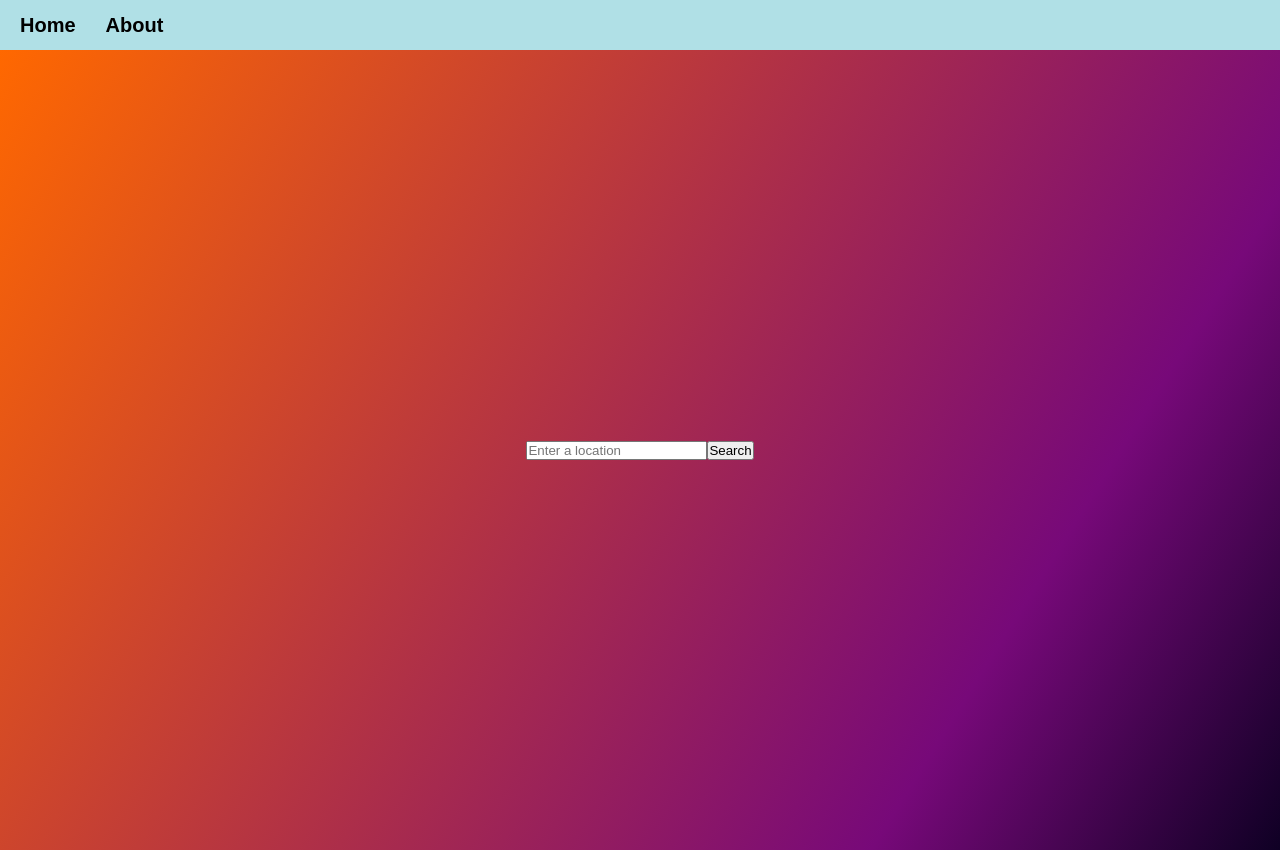
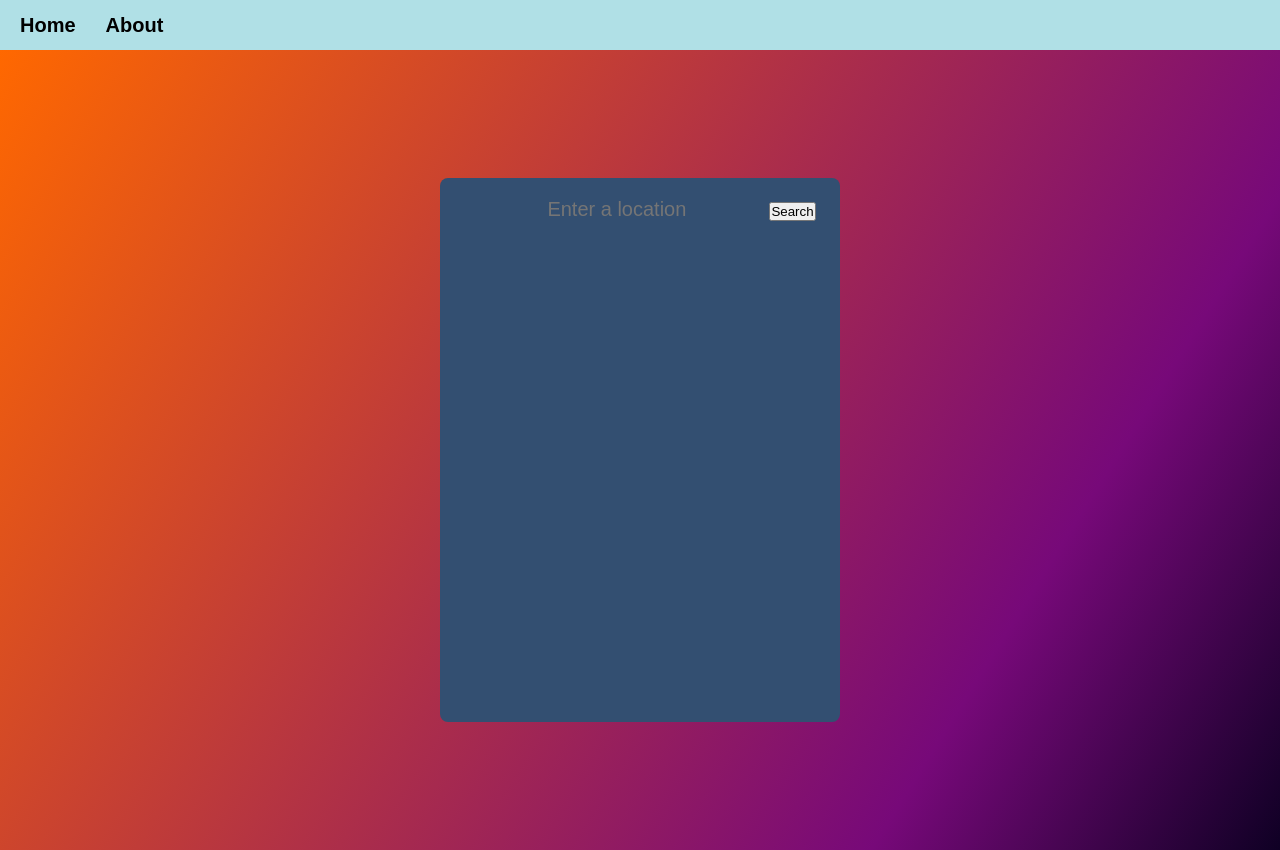
Before and after one commit to iamrahilhabibli/reactjs_weatherapp, a React (Create React App) app: page / in a window 1280 px wide. Built offline with nearby package versions, Linux system fonts and the light colour scheme; no server answers.

Commit message:
date added

```diff
--- a/package.json
+++ b/package.json
@@ -3,6 +3,11 @@
   "version": "0.1.0",
   "private": true,
   "dependencies": {
+    "@fortawesome/fontawesome-svg-core": "^6.4.2",
+    "@fortawesome/free-brands-svg-icons": "^6.4.2",
+    "@fortawesome/free-regular-svg-icons": "^6.4.2",
+    "@fortawesome/free-solid-svg-icons": "^6.4.2",
+    "@fortawesome/react-fontawesome": "^0.2.0",
     "@testing-library/jest-dom": "^5.17.0",
     "@testing-library/react": "^13.4.0",
     "@testing-library/user-event": "^13.5.0",
--- /dev/null
+++ b/src/components/Search.module.css
@@ -0,0 +1,16 @@
+.searchBar {
+  background-color: transparent;
+  border: none;
+  color: white;
+  padding: 10px 20px;
+  font-size: 20px;
+  text-align: center;
+}
+.searchContainer {
+  background-color: transparent;
+  border: none;
+  color: white;
+  padding: 10px 20px;
+  font-size: 20px;
+  text-align: center;
+}
--- a/src/components/Searchbar.jsx
+++ b/src/components/Searchbar.jsx
@@ -1,4 +1,7 @@
 import { useState } from "react";
+import styles from "./Search.module.css";
+import { FontAwesomeIcon } from "@fortawesome/react-fontawesome";
+import { faMagnifyingGlass } from "@fortawesome/free-solid-svg-icons";
 export function SearchBar({ onSearch }) {
   const [input, setInput] = useState("");
 
@@ -8,14 +11,19 @@ export function SearchBar({ onSearch }) {
   };
 
   return (
-    <div className="SearchContainer">
+    <div className={styles.searchContainer}>
       <input
+        className={styles.searchBar}
         type="text"
         placeholder="Enter a location"
         value={input}
         onChange={(e) => setInput(e.target.value)}
       />
       <button onClick={handleSearch}>Search</button>
+      {/* <FontAwesomeIcon
+        icon="fa-solid fa-magnifying-glass"
+        style={{ color: "#fcfcfc" }}
+      /> */}
     </div>
   );
 }
--- a/src/components/WeatherApp.jsx
+++ b/src/components/WeatherApp.jsx
@@ -2,6 +2,7 @@ import { SearchBar } from "./Searchbar";
 import { WeatherDisplay } from "./WeatherDisplay";
 import { useState, useEffect } from "react";
 import style from "./WeatherApp.module.css";
+
 export function WeatherApp() {
   const [initialSearch, setInitialSearch] = useState("Oxford");
   const [weatherData, setWeatherData] = useState(null);
@@ -11,8 +12,14 @@ export function WeatherApp() {
     fetch(
       `http://api.weatherapi.com/v1/current.json?key=${api_key}&q=${initialSearch}&aqi=no`
     )
-      .then((response) => response.json())
-      .then((data) => setWeatherData(data))
+      .then((response) => {
+        console.log("Response object: ", response);
+        return response.json();
+      })
+      .then((data) => {
+        console.log("Data from API: ", data);
+        setWeatherData(data);
+      })
       .catch(() => alert("Something went wrong..."));
   }, [initialSearch]);
 
--- a/src/components/WeatherApp.module.css
+++ b/src/components/WeatherApp.module.css
@@ -0,0 +1,11 @@
+.Container {
+  width: 25rem;
+  height: calc(17rem * 2);
+  color: white;
+  background-color: #334f71;
+  border-radius: 8px;
+  display: flex;
+  flex-direction: column;
+  align-items: center;
+  gap: 28px;
+}
--- a/src/components/WeatherDisplay.jsx
+++ b/src/components/WeatherDisplay.jsx
@@ -1,15 +1,30 @@
+import styles from "./WeatherDisplay.module.css";
+
 export function WeatherDisplay({ data }) {
   const countryName = data.location.country;
   const cityName = data.location.name;
   const localTime = data.location.localtime;
   const formattedTime = localTime.slice(11, 16);
 
+  // Extract date string from localtime
+  const incomingDate = localTime.slice(0, 11).trim();
+  // Create a new Date object from incomingDate string
+  const date = new Date(incomingDate);
+  // Specify formatting options
+  const options = { weekday: "long", day: "numeric", month: "long" };
+  // Format the date
+  const formattedDate = date.toLocaleDateString("en-US", options);
+
   return (
-    <div className="weather-data">
+    <div className={styles.weatherDataContainer}>
+      <div className={styles.countryAndCityNameContainer}>
+        <span className={styles.countryName}>{countryName}</span> ,{" "}
+        <span className={styles.cityName}>{cityName}</span>
+      </div>
       <div>
-        {countryName}, {cityName}
+        <span className={styles.localTime}>{formattedTime}</span>
+        <span>{formattedDate}</span>
       </div>
-      <div>{formattedTime}</div>
     </div>
   );
 }
--- /dev/null
+++ b/src/components/WeatherDisplay.module.css
@@ -0,0 +1,20 @@
+.weatherDataContainer {
+  display: flex;
+  flex-direction: column;
+  align-items: center;
+  row-gap: 14px;
+}
+.countryName {
+  letter-spacing: 1px;
+  font-size: 22px;
+  text-align: center;
+}
+.cityName {
+  letter-spacing: 1px;
+  font-size: 22px;
+  text-align: center;
+}
+.localTime {
+  font-size: 38px;
+  font-weight: 700;
+}
--- a/src/pages/About.jsx
+++ b/src/pages/About.jsx
@@ -2,27 +2,29 @@ import React, { useEffect } from "react";
 import styles from "./About.module.css";
 export function About() {
   return (
+    <div className={styles.Wrapper}>
       <div className={styles.MainContainer}>
         <div className={styles.TextContainer}>
           <h1>About me</h1>
           <p>
             Hello there! I'm Rahil Habibli, a 25-year-old technology enthusiast
             with a strong drive for learning and personal growth. Currently
-          immersing myself in the captivating world of Full Stack Development, I
-          am on an exciting journey to cultivate a comprehensive understanding
-          of coding, web development, and user-centric design.
+            immersing myself in the captivating world of Full Stack Development,
+            I am on an exciting journey to cultivate a comprehensive
+            understanding of coding, web development, and user-centric design.
           </p>
           <br />
           <h2>My Goal</h2>
           <br />
           <p>
-          My goal? To become a professional Backend Developer. I yearn to master
-          the art of designing and implementing server-side logic, of optimizing
-          systems to ensure speed, of improving database schemas that support
-          application processes. I'm captivated by the potential of technology
-          to shape and transform the world, and I am eager to be part of that
-          transformative process.
+            My goal? To become a professional Backend Developer. I yearn to
+            master the art of designing and implementing server-side logic, of
+            optimizing systems to ensure speed, of improving database schemas
+            that support application processes. I'm captivated by the potential
+            of technology to shape and transform the world, and I am eager to be
+            part of that transformative process.
           </p>
+        </div>
       </div>
     </div>
   );
--- a/src/pages/About.module.css
+++ b/src/pages/About.module.css
@@ -2,6 +2,22 @@
   width: 500px;
   margin-left: auto;
   margin-right: auto;
+}
+.Wrapper {
+  width: 100vw;
+  height: 100vw;
+  display: flex;
+  justify-content: center;
+  align-items: center;
+  height: 100vh;
+  background: rgb(15, 0, 36);
+  background: linear-gradient(
+    302deg,
+    rgba(15, 0, 36, 1) 0%,
+    rgba(119, 9, 121, 1) 23%,
+    rgba(255, 104, 0, 1) 100%
+  );
+  background-repeat: no-repeat;
 }
 .TextContainer {
   display: flex;
```
Also changed, not shown: 1 other file (tests, documents, lock files or other folders). Lines whose indentation alone changed are shown as unchanged.
